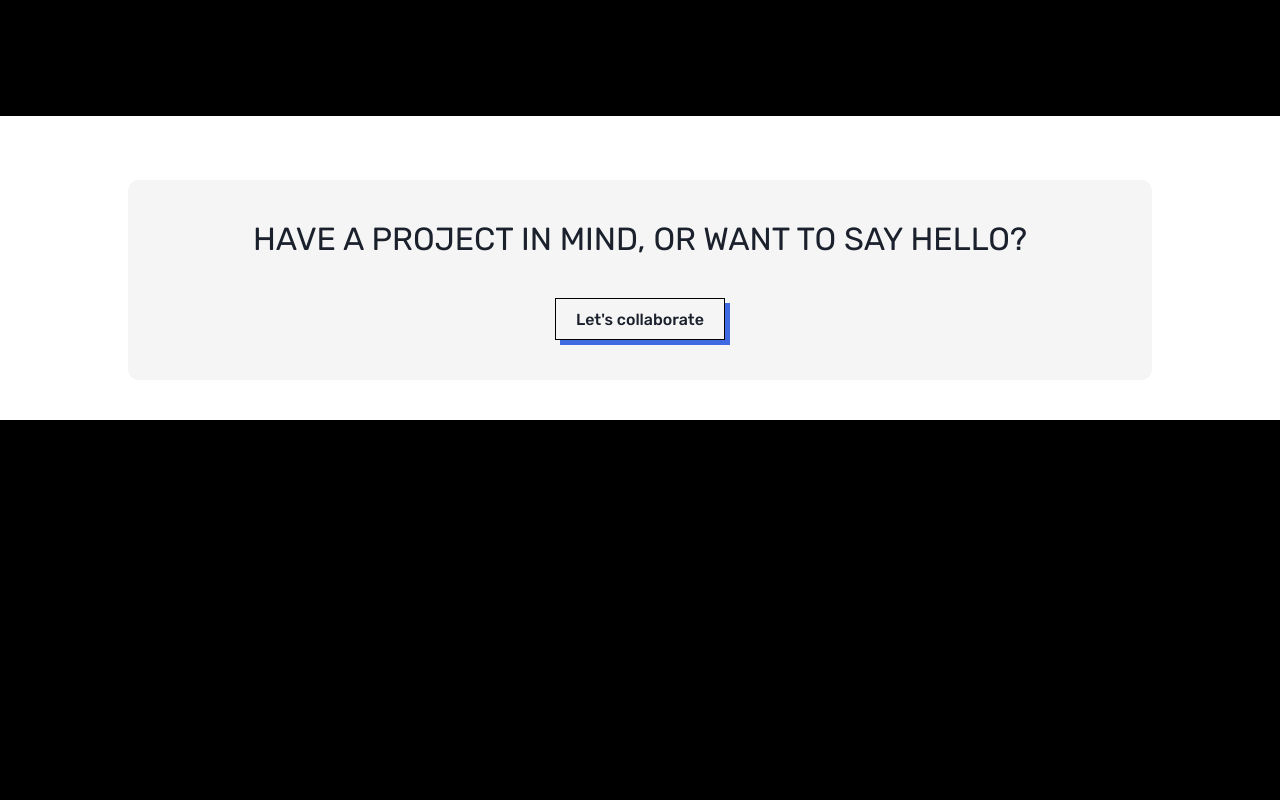
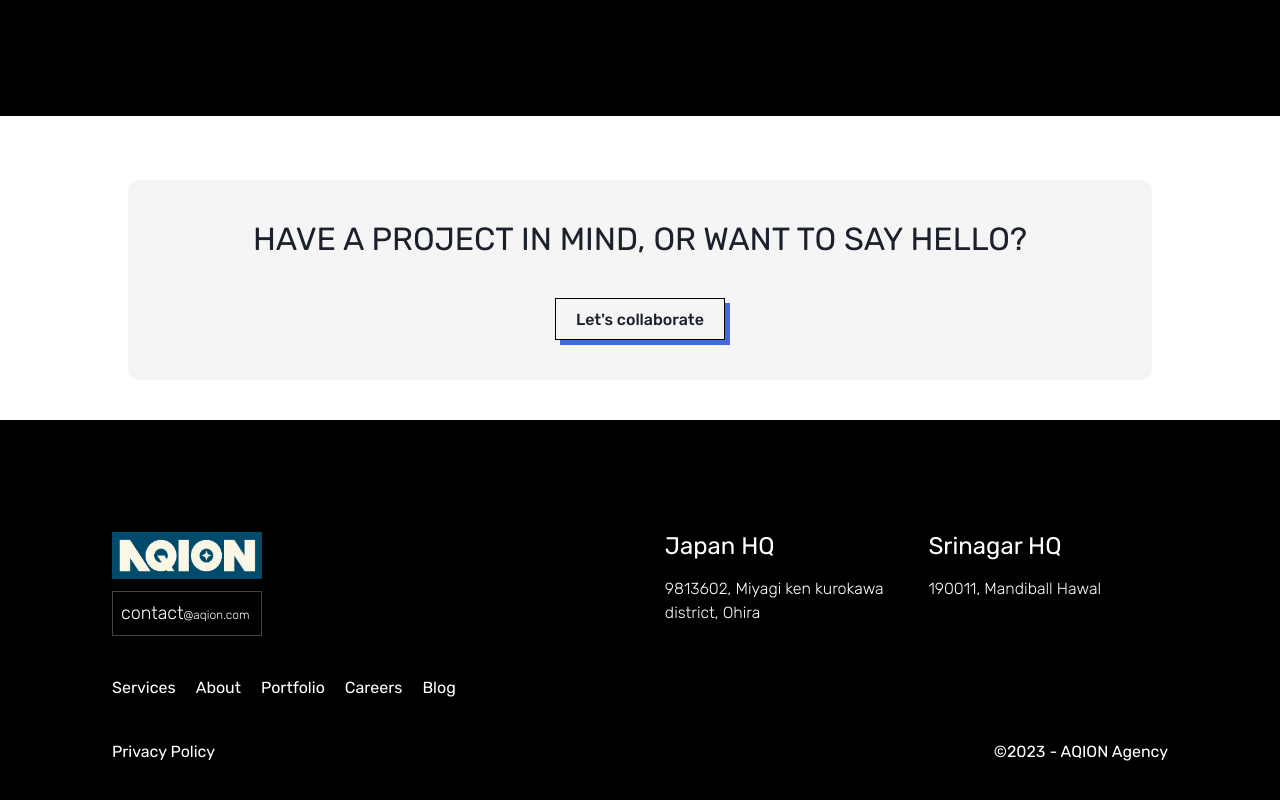
Before and after one commit to irfan-akhan/aqion, a Next.js app: page / in a window 1280 px wide. Shown: the part 6605-7405 px from the top of the page. Built offline with nearby package versions, Linux system fonts and the light colour scheme; a web font is replaced by a local one.

Commit message:
Feat: footer components

```diff
--- a/src/components/Footer.js
+++ b/src/components/Footer.js
@@ -1,6 +1,105 @@
-import { Box, Flex } from "@chakra-ui/react";
+import { Box, Flex, Text, Link, Heading, Image } from "@chakra-ui/react";
+// import Link from "next/link";
 import React from "react";
+const Links = ["Services", "About", "Portfolio", "Careers", "Blog"];
 
 export default function Footer() {
-	return <Box minH="70vh" bg="#000"></Box>;
+	return (
+		<Flex
+			minH="70vh"
+			p="28"
+			bg="#000"
+			gap="10"
+			direction="column"
+			color="#fff"
+		>
+			<Flex justify="space-between">
+				<Flex direction="column" gap="3">
+					<Box
+						as="a"
+						href="/"
+						data-aos="fade-up"
+						fontSize={{ base: "large" }}
+					>
+						<Image src="/logo.png" width="150px" />
+					</Box>
+					<Box
+						border="1px solid #ffffff43"
+						p="2"
+						as="a"
+						textUnderlineOffset="10px"
+						href={`mailto:contact@aqion.com`}
+						fontWeight="300"
+						_hover={{
+							textDecorationColor: "#4169e1",
+							transition: "all 1s ease-in",
+							bg: "#4169e1",
+							borderColor: "#4169e1",
+						}}
+						data-aos="fade-up"
+						fontSize={{ base: "large" }}
+					>
+						contact
+						<span style={{ fontSize: "12px" }}>@aqion.com</span>
+					</Box>
+				</Flex>
+				<Flex direction="row" gap="3">
+					<Box maxWidth="50%">
+						<Heading
+							data-aos="fade-up"
+							as="h2"
+							mb="4"
+							fontWeight="400"
+							fontSize={{ base: "large", md: "x-large" }}
+						>
+							Japan HQ
+						</Heading>
+						<Text data-aos="fade-up" fontWeight="300">
+							9813602, Miyagi ken kurokawa district, Ohira
+						</Text>
+					</Box>
+					<Box maxWidth="50%">
+						<Heading
+							as="h2"
+							mb="4"
+							data-aos="fade-up"
+							fontWeight="400"
+							fontSize={{ base: "large", md: "x-large" }}
+						>
+							Srinagar HQ
+						</Heading>
+						<Text data-aos="fade-up" fontWeight="300">
+							190011, Mandiball Hawal
+						</Text>
+					</Box>
+				</Flex>
+			</Flex>
+			<Flex justify="flex-start" gap="5">
+				{Links.map((link) => (
+					<Link
+						textUnderlineOffset="10px"
+						transition="all 1s ease-in"
+						_hover={{
+							textDecoration: "underline",
+							transition: "all 1s ease-in",
+						}}
+						key={link}
+						href={`/${link?.toLowerCase()}-aqion-tech`}
+					>
+						{link}
+					</Link>
+				))}
+			</Flex>
+			<Flex justify="space-between">
+				<Link
+					href="/privacy policy.pdf"
+					target="_blank"
+					textUnderlineOffset={"10px"}
+				>
+					Privacy Policy
+				</Link>
+				<Text>©2023 - AQION Agency</Text>
+			</Flex>
+		</Flex>
+	);
 }
```
Also changed, not shown: 1 other file (tests, documents, lock files or other folders).
